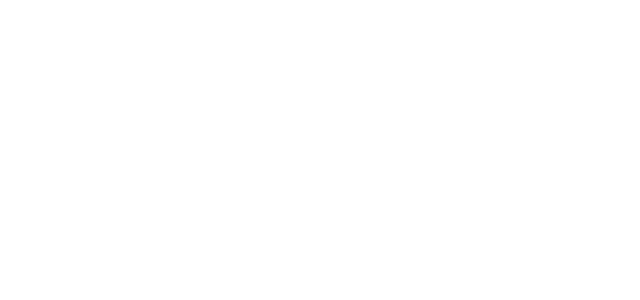
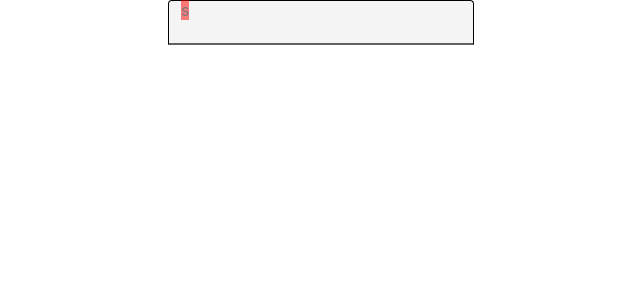
Before and after one commit to MohammedMotar00/mandatory-uxdesign1, a React (Create React App) app: page / in a window 1280 px wide. Shown: the top 300 px of the page, without its empty margins (332-972 px from the left). Built offline with nearby package versions, Linux system fonts and the light colour scheme.

Commit message:
håller på input fältet!

```diff
--- a/package.json
+++ b/package.json
@@ -3,6 +3,7 @@
   "version": "0.1.0",
   "private": true,
   "dependencies": {
+    "@material/textfield": "^5.1.0",
     "@testing-library/jest-dom": "^4.2.4",
     "@testing-library/react": "^9.5.0",
     "@testing-library/user-event": "^7.2.1",
--- a/src/App.js
+++ b/src/App.js
@@ -1,11 +1,17 @@
 import React from 'react';
-import logo from './logo.svg';
 import './App.css';
+
+import RadioButtons from './Components/RadioButtons';
+import CheckBoxes from './Components/Checkboxes';
+import Switch from './Components/Switch';
+import TextField from './Components/TextField';
 
 function App() {
   return (
     <div className="App">
-
+      <form>
+        <TextField />
+      </form>
     </div>
   );
 }
--- /dev/null
+++ b/src/Components/Checkboxes.js
@@ -0,0 +1,13 @@
+import React, { Component } from 'react'
+
+class Checkboxes extends Component {
+    render() {
+        return (
+            <div>
+
+            </div>
+        )
+    }
+}
+
+export default Checkboxes
--- /dev/null
+++ b/src/Components/RadioButtons.js
@@ -0,0 +1,13 @@
+import React, { Component } from 'react'
+
+class RadioButtons extends Component {
+    render() {
+        return (
+            <div>
+
+            </div>
+        )
+    }
+}
+
+export default RadioButtons
--- /dev/null
+++ b/src/Components/Switch.js
@@ -0,0 +1,13 @@
+import React, { Component } from 'react'
+
+class Switch extends Component {
+    render() {
+        return (
+            <div>
+
+            </div>
+        )
+    }
+}
+
+export default Switch
--- /dev/null
+++ b/src/Components/TextField.js
@@ -0,0 +1,19 @@
+import React, { Component } from 'react'
+import '../Css/InputFiled.css';
+
+class TextField extends Component {
+    render() {
+        return (
+            // <div>
+            //     <label data-placeholder="Name">
+            //         <input type="text" className="clicked" />
+            //     </label>
+            // </div>
+            <div className="clicked" data-placeholder="s">
+                <input type="text" />
+            </div>
+        )
+    }
+}
+
+export default TextField
--- /dev/null
+++ b/src/Css/InputFiled.css
@@ -0,0 +1,45 @@
+div {
+    position: relative;
+    width: 280px;
+    height: 56px;
+    margin: auto;
+}
+
+div::after {
+    content: attr(data-placeholder);
+    font-size: 16px;
+    position: absolute;
+    left: 13px;
+    top: 10px;
+    pointer-events: none;
+    opacity: 0.5;
+    z-index: 1;
+}
+
+div.clicked::after {
+    content: attr(data-placeholder);
+    position: absolute;
+    left: 13px;
+    top: 0;
+    background-color: red;
+    pointer-events: none;
+    opacity: 0.5;
+    z-index: 1;
+}
+
+input {
+    width: 100%;
+    border: 1px solid;
+    border-bottom: 2px solid #00000099;
+    background-color: #1414140c;
+    border-top-left-radius: 4px;
+    border-top-right-radius: 4px;
+    padding: 12px;
+    font-size: 16px;
+    /* z-index: 1; */
+}
+
+input:hover {
+    border-bottom: 2px solid black;
+    background-color: #14141428;
+}
```
Also changed, not shown: src/Components/Demo.js (added), 1 other file (tests, documents, lock files or other folders).
